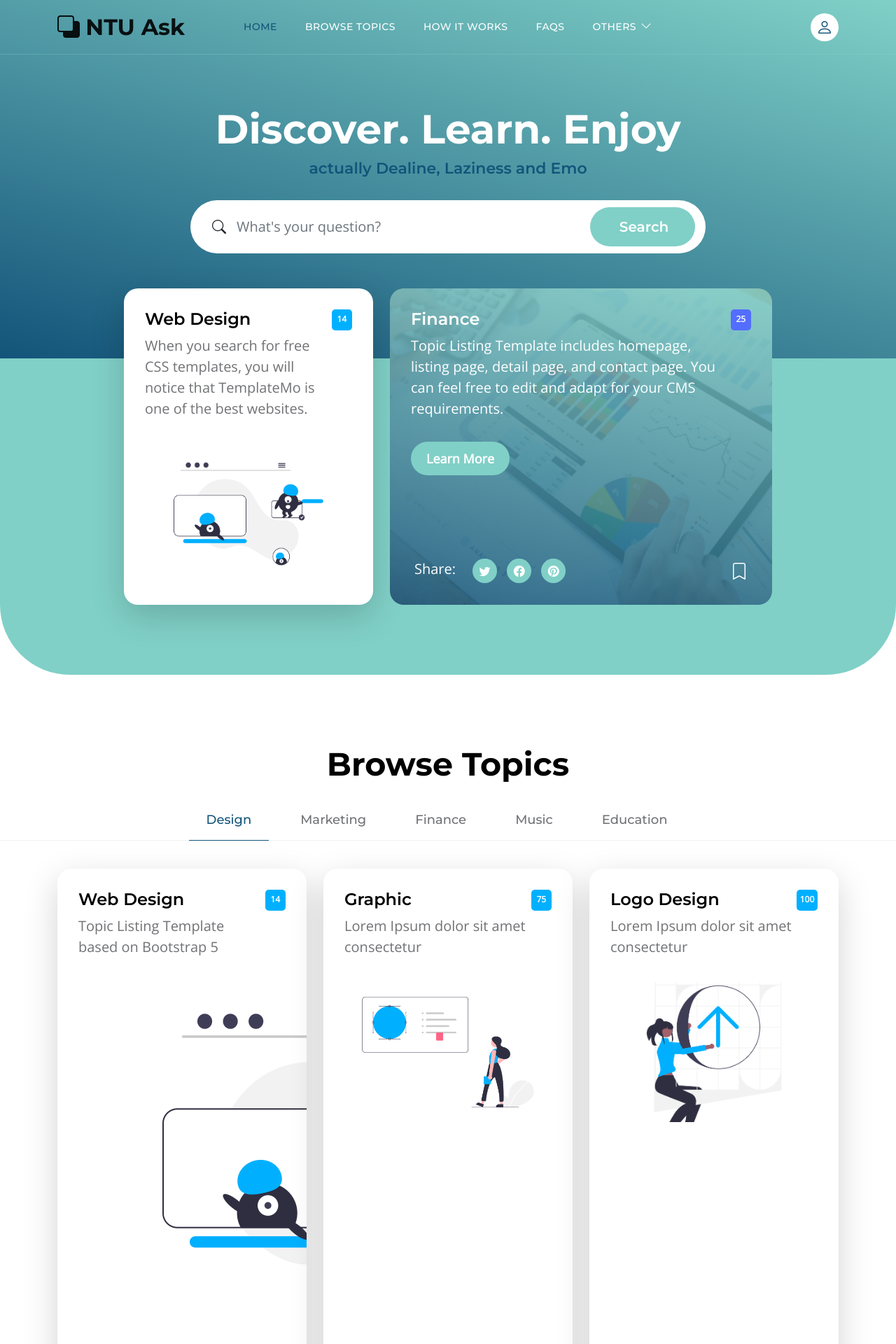
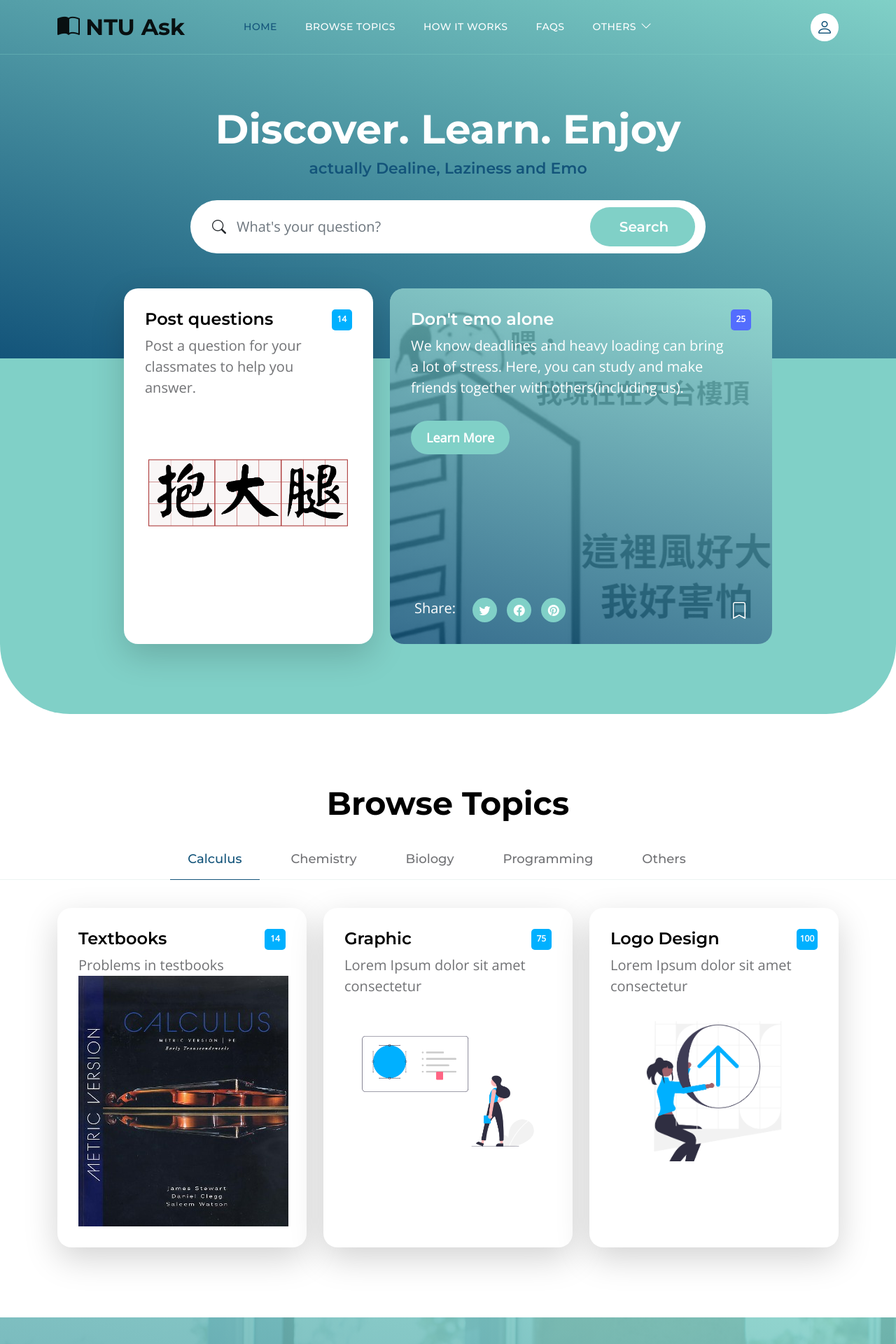
Before and after one commit to tsai0815/NTU-CAL, a Django app: page / in a window 1280 px wide. Shown: the top 1920 px of the page at 70% size. Run offline with Django 5.2, Linux system fonts and the light colour scheme; some libraries are stand-ins or nearby versions.

Commit message:
add calculus textbook image

```diff
--- a/forum/templates/main.html
+++ b/forum/templates/main.html
@@ -32,7 +32,7 @@
             <nav class="navbar navbar-expand-lg">
                 <div class="container">
                     <a class="navbar-brand" href="{% url "main" %}">
-                        <i class="bi-back"></i>
+                        <i class="bi bi-book-half"></i>
                         <span>NTU Ask</span>
                     </a>
 
@@ -120,15 +120,15 @@
                                 <a href="topics-detail.html">
                                     <div class="d-flex">
                                         <div>
-                                            <h5 class="mb-2">Web Design</h5>
+                                            <h5 class="mb-2">Post questions</h5>
 
-                                            <p class="mb-0">When you search for free CSS templates, you will notice that TemplateMo is one of the best websites.</p>
+                                            <p class="mb-0">Post a question for your classmates to help you answer.</p>
                                         </div>
 
                                         <span class="badge bg-design rounded-pill ms-auto">14</span>
                                     </div>
 
-                                    <img src="{% static "images/topics/undraw_Remote_design_team_re_urdx.png" %}" class="custom-block-image img-fluid" alt="">
+                                    <img src="{% static "images/help.png" %}" class="custom-block-image img-fluid" alt="">
                                 </a>
                             </div>
                         </div>
@@ -136,13 +136,13 @@
                         <div class="col-lg-6 col-12">
                             <div class="custom-block custom-block-overlay">
                                 <div class="d-flex flex-column h-100">
-                                    <img src="{% static "images/businesswoman-using-tablet-analysis.jpg" %}" class="custom-block-image img-fluid" alt="">
+                                    <img src="{% static "images/emo.png" %}" class="custom-block-image img-fluid" alt="emo.png">
 
                                     <div class="custom-block-overlay-text d-flex">
                                         <div>
-                                            <h5 class="text-white mb-2">Finance</h5>
+                                            <h5 class="text-white mb-2">Don't emo alone</h5>
 
-                                            <p class="text-white">Topic Listing Template includes homepage, listing page, detail page, and contact page. You can feel free to edit and adapt for your CMS requirements.</p>
+                                            <p class="text-white">We know deadlines and heavy loading can bring a lot of stress. Here, you can study and make friends together with others(including us).</p>
 
                                             <a href="topics-detail.html" class="btn custom-btn mt-2 mt-lg-3">Learn More</a>
                                         </div>
@@ -195,23 +195,23 @@
                     <div class="row">
                         <ul class="nav nav-tabs" id="myTab" role="tablist">
                             <li class="nav-item" role="presentation">
-                                <button class="nav-link active" id="design-tab" data-bs-toggle="tab" data-bs-target="#design-tab-pane" type="button" role="tab" aria-controls="design-tab-pane" aria-selected="true">Design</button>
+                                <button class="nav-link active" id="design-tab" data-bs-toggle="tab" data-bs-target="#design-tab-pane" type="button" role="tab" aria-controls="design-tab-pane" aria-selected="true">Calculus</button>
                             </li>
 
                             <li class="nav-item" role="presentation">
-                                <button class="nav-link" id="marketing-tab" data-bs-toggle="tab" data-bs-target="#marketing-tab-pane" type="button" role="tab" aria-controls="marketing-tab-pane" aria-selected="false">Marketing</button>
+                                <button class="nav-link" id="marketing-tab" data-bs-toggle="tab" data-bs-target="#marketing-tab-pane" type="button" role="tab" aria-controls="marketing-tab-pane" aria-selected="false">Chemistry</button>
                             </li>
 
                             <li class="nav-item" role="presentation">
-                                <button class="nav-link" id="finance-tab" data-bs-toggle="tab" data-bs-target="#finance-tab-pane" type="button" role="tab" aria-controls="finance-tab-pane" aria-selected="false">Finance</button>
+                                <button class="nav-link" id="finance-tab" data-bs-toggle="tab" data-bs-target="#finance-tab-pane" type="button" role="tab" aria-controls="finance-tab-pane" aria-selected="false">Biology</button>
                             </li>
 
                             <li class="nav-item" role="presentation">
-                                <button class="nav-link" id="music-tab" data-bs-toggle="tab" data-bs-target="#music-tab-pane" type="button" role="tab" aria-controls="music-tab-pane" aria-selected="false">Music</button>
+                                <button class="nav-link" id="music-tab" data-bs-toggle="tab" data-bs-target="#music-tab-pane" type="button" role="tab" aria-controls="music-tab-pane" aria-selected="false">Programming</button>
                             </li>
 
                             <li class="nav-item" role="presentation">
-                                <button class="nav-link" id="education-tab" data-bs-toggle="tab" data-bs-target="#education-tab-pane" type="button" role="tab" aria-controls="education-tab-pane" aria-selected="false">Education</button>
+                                <button class="nav-link" id="education-tab" data-bs-toggle="tab" data-bs-target="#education-tab-pane" type="button" role="tab" aria-controls="education-tab-pane" aria-selected="false">Others</button>
                             </li>
                         </ul>
                     </div>
@@ -229,15 +229,15 @@
                                                 <a href="topics-detail.html">
                                                     <div class="d-flex">
                                                         <div>
-                                                            <h5 class="mb-2">Web Design</h5>
+                                                            <h5 class="mb-2">Textbooks</h5>
 
-                                                            <p class="mb-0">Topic Listing Template based on Bootstrap 5</p>
+                                                            <p class="mb-0">Problems in testbooks</p>
                                                         </div>
 
                                                         <span class="badge bg-design rounded-pill ms-auto">14</span>
                                                     </div>
 
-                                                    <img src={% static "images/topics/undraw_Remote_design_team_re_urdx.png" class="custom-block-image img-fluid" %} alt="">
+                                                    <img src={% static "images/topics/calculus-textbook.png" class="custom-block-image img-fluid" %} alt="">
                                                 </a>
                                             </div>
                                         </div>
@@ -702,8 +702,8 @@
 
                     <div class="col-lg-3 col-12 mb-4 pb-2">
                         <a class="navbar-brand mb-2" href={% url "main" %}>
-                            <i class="bi-back"></i>
-                            <span>Topic</span>
+                            <i class="bi bi-book-half"></i>
+                            <span>NTU Ask</span>
                         </a>
                     </div>
 
```
Also changed, not shown: forum/static/images/emo.png (added), forum/static/images/help.png (added), forum/static/images/topics/calculus-textbook.png (added), productionfiles/images/emo.png (added), productionfiles/images/help.png (added), productionfiles/images/topics/calculus-textbook.png (added).
